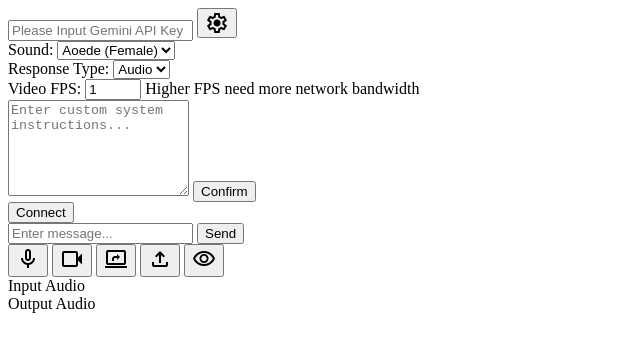
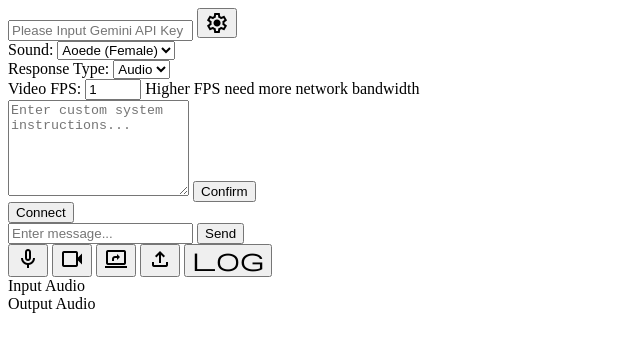
Before and after one commit to CK991357/Assistant_Live, a website with bundled scripts: page src/static/index.html in a window 1280 px wide. Shown: the whole page, without its empty margins (0-640 px from the left). Built offline with nearby package versions, Linux system fonts and the light colour scheme.

Commit message:
Update index.html

```diff
--- a/src/static/index.html
+++ b/src/static/index.html
@@ -66,7 +66,7 @@
                 <input type="file" id="file-input" accept="image/png,image/jpeg,.pdf,.doc,.docx,.txt" style="display:none;">
             </button>
             <button id="toggle-logs-button">
-                <span id="toggle-logs-icon" class="material-symbols-outlined">visibility</span>
+                <span id="toggle-logs-icon" class="material-symbols-outlined">log</span>
             </button>
         </div>
         <div class="audio-visualizers">
```
